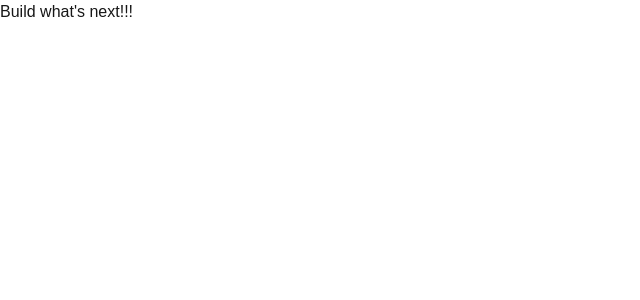
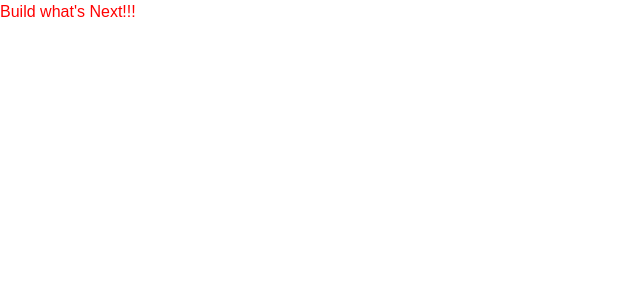
Before and after one commit to bigdude409/photo-journal, a Next.js app: page / in a window 1280 px wide. Shown: the top 300 px of the page, without its empty margins (0-640 px from the left). Built offline with nearby package versions, Linux system fonts and the light colour scheme.

Commit message:
Animate the color

```diff
--- a/src/app/page.tsx
+++ b/src/app/page.tsx
@@ -20,12 +20,18 @@ export default function Home() {
       autoAlpha: 0,
       stagger: 0.05
     });
+    gsap.to(split.chars, {
+      color: "red",
+      duration: .5,
+      delay: 1, // Start after the initial animation
+      stagger: 0.05
+    });
   }, []);
 
   return (
     <div className="grid grid-rows-[20px_1fr_20px] items-center justify-items-center min-h-screen p-8 pb-20 gap-16 sm:p-20 font-[family-name:var(--font-geist-sans)]">
       <div className="flex flex-col gap-8 row-start-2 items-center sm:items-start">
-        <h1 ref={headingRef} className="text-4xl font-bold">Build what's next!!!</h1>
+        <h1 ref={headingRef} className="text-4xl font-bold">Build what's Next!!!</h1>
       </div>
     </div>
   );
```
